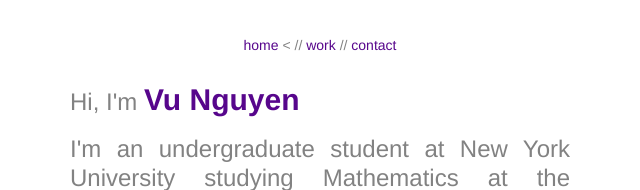
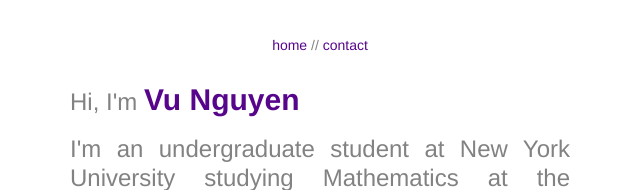
Before and after one commit to vuunguuyen/vuunguuyen.github.io, a plain HTML site: page index.html in a window 1280 px wide. Shown: the top 190 px of the page, 320-960 px from the left. Drawn offline with Linux system fonts and the light colour scheme.

Commit message:
Update index.html

```diff
--- a/index.html
+++ b/index.html
@@ -28,10 +28,10 @@
 			<center>
 				<p class="headnfoot">
 					<a class="headnfoot"href="https://vuunguuyen.github.io/">home</a>
-		<			//
-					<a class="headnfoot"href="html/work.html">work</a>
 					//
-					<a class="headnfoot"href="#contact">contact</a>
+					<!--<a class="headnfoot"href="html/work.html">work</a>
+					//-->
+					<a class="headnfoot"href="mailto:vunguyen@nyu.edu">contact</a>
 				</p></center>
 			<!-- INTRO BEGIN -->
 			<div class="mainblock" style="”text-align:" justify;="" text-justify:="" inter-word;”="" width="100%;">
```
